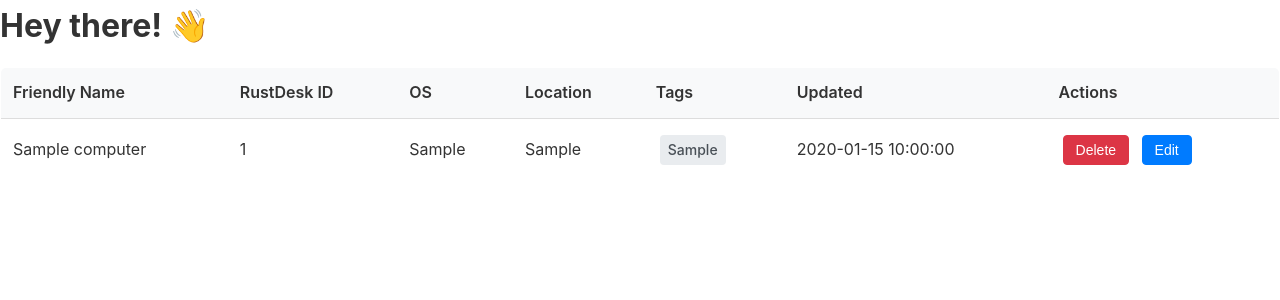
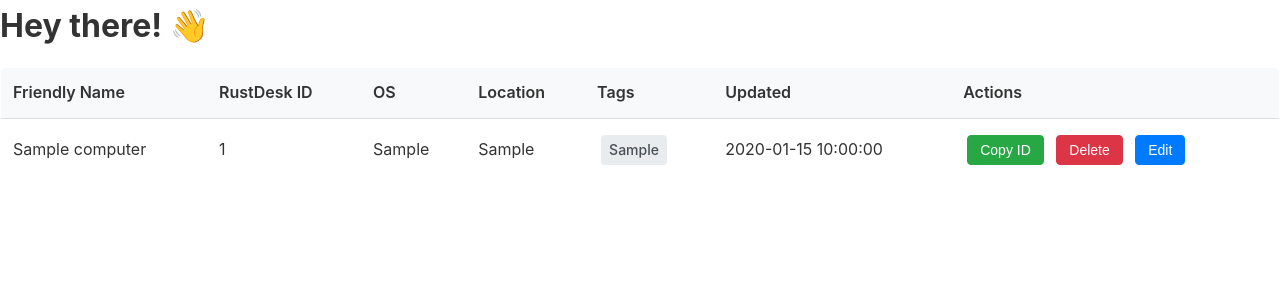
Before and after one commit to rivaborn/rustdeck_phonebook, a FastAPI app: page / in a window 1280 px wide. Shown: the part 72-372 px from the top of the page. Run offline with FastAPI, Linux system fonts and the light colour scheme; tables that the repository leaves empty hold one stand-in row (values such as "Sample post"); some libraries are stand-ins or nearby versions.

Commit message:
Add Copy ID button to computer row actions
Clicking it copies the computer's RustDesk ID to the clipboard using
the existing copyToClipboard helper.

Co-Authored-By: Claude Fable 5 <noreply@anthropic.com>

```diff
--- a/src/phonebook/templates/partials/computer_row.html
+++ b/src/phonebook/templates/partials/computer_row.html
@@ -16,6 +16,7 @@
   </td>
   <td data-label="Updated">{{ computer.updated_at }}</td>
   <td>
+    <button onclick="copyToClipboard('{{ computer.rustdesk_id }}')" class="btn btn-success">Copy ID</button>
     <button hx-delete="/computers/{{ computer.id }}" hx-confirm="Are you sure you want to delete this computer?" hx-target="closest tr" hx-swap="outerHTML" class="btn btn-danger">Delete</button>
     <button hx-get="/computers/{{ computer.id }}/edit" hx-target="#modal" class="btn btn-primary">Edit</button>
   </td>
```
